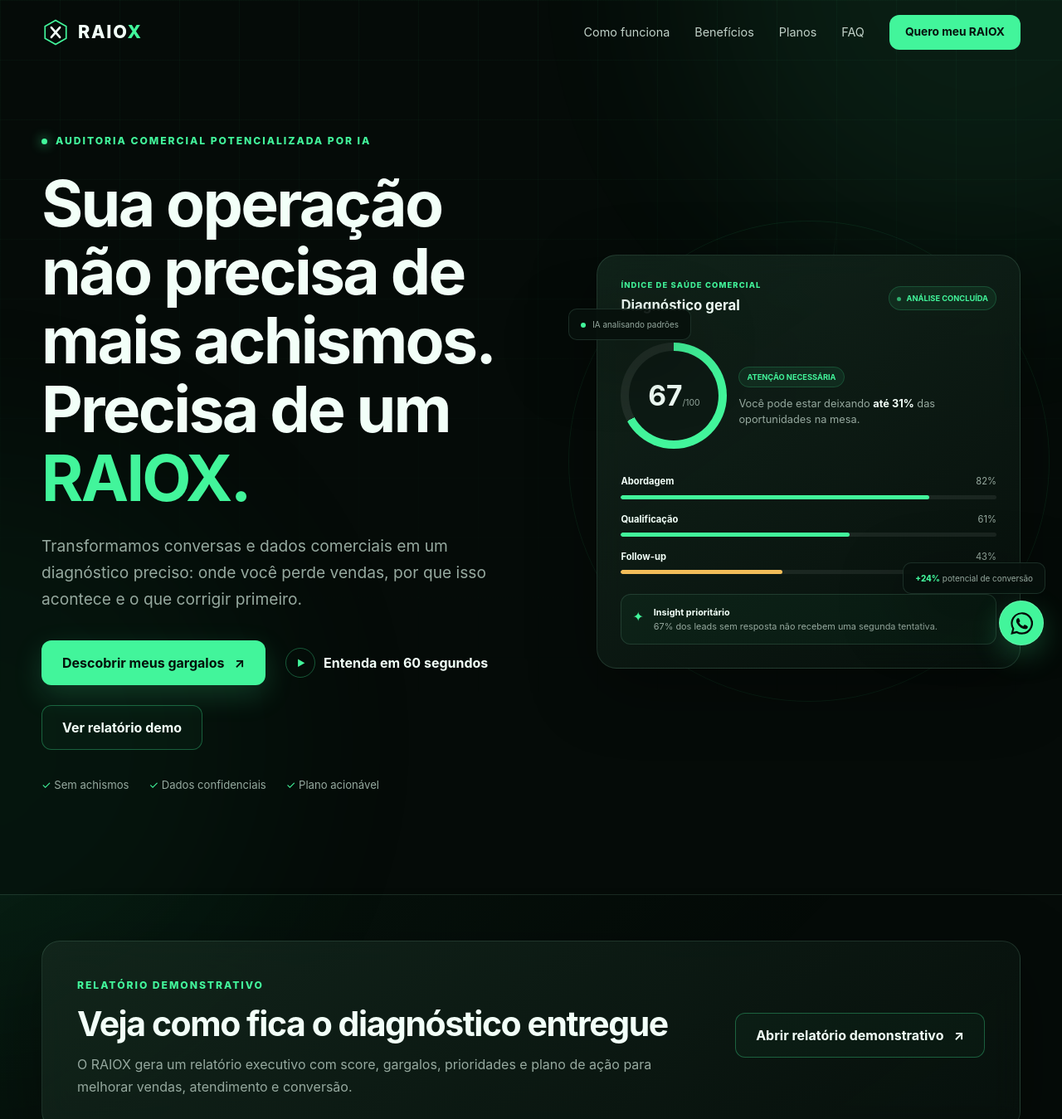
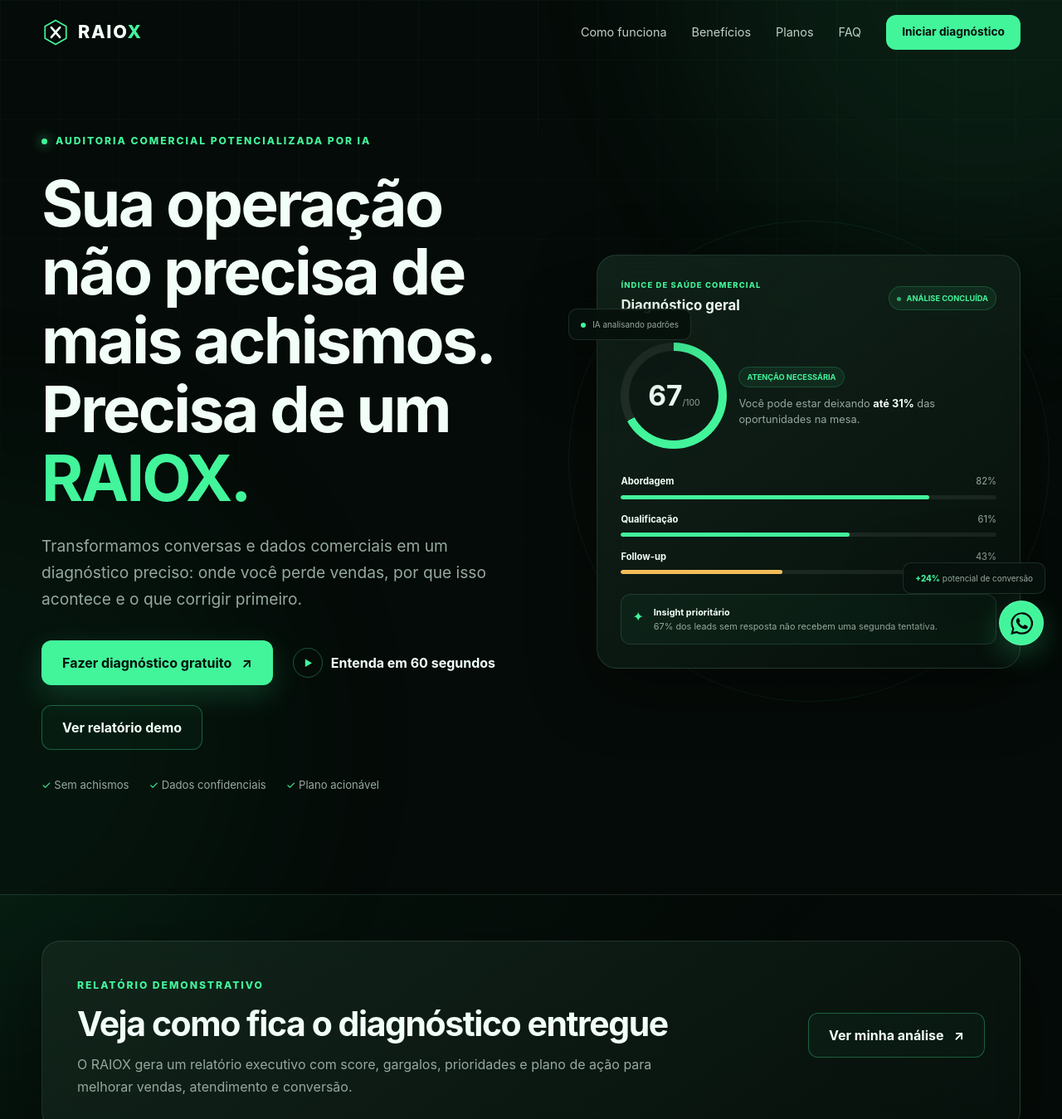
Before and after one commit to ossodigital/raiox-landing, a website: page index.html in a window 1280 px wide. Shown: the top 1349 px of the page at 83% size. Drawn offline with Linux system fonts and the light colour scheme.

Commit message:
feat: connect RAIOX landing to diagnostic sales flow

```diff
--- a/index.html
+++ b/index.html
@@ -114,7 +114,7 @@
         <a href="#beneficios">Benefícios</a>
         <a href="#planos">Planos</a>
         <a href="#faq">FAQ</a>
-        <a class="button button-small whatsapp-link" href="https://wa.me/5511989886009?text=Ol%C3%A1%2C%20vim%20pela%20landing%20RAIOX%20e%20quero%20entender%20meus%20gargalos%20de%20vendas%20e%20atendimento." target="_blank" rel="noopener noreferrer">Quero meu RAIOX</a>
+        <a class="button button-small" href="https://raiox-platform-admin.vercel.app/diagnostico?utm_source=landing_raiox&amp;utm_medium=cta&amp;utm_campaign=diagnostico_gratuito&amp;utm_content=header&amp;origem=landing_raiox">Iniciar diagnóstico</a>
       </nav>
     </div>
   </header>
@@ -127,7 +127,7 @@
           <h1 id="hero-title">Sua operação não precisa de mais achismos. Precisa de um <em>RAIOX.</em></h1>
           <p class="hero-lead">Transformamos conversas e dados comerciais em um diagnóstico preciso: onde você perde vendas, por que isso acontece e o que corrigir primeiro.</p>
           <div class="hero-actions">
-            <a class="button button-primary whatsapp-link" href="https://wa.me/5511989886009?text=Ol%C3%A1%2C%20vim%20pela%20landing%20RAIOX%20e%20quero%20entender%20meus%20gargalos%20de%20vendas%20e%20atendimento." target="_blank" rel="noopener noreferrer">Descobrir meus gargalos <span aria-hidden="true">↗</span></a>
+            <a class="button button-primary" href="https://raiox-platform-admin.vercel.app/diagnostico?utm_source=landing_raiox&amp;utm_medium=cta&amp;utm_campaign=diagnostico_gratuito&amp;utm_content=hero&amp;origem=landing_raiox">Fazer diagnóstico gratuito <span aria-hidden="true">↗</span></a>
             <a class="text-link" href="#como-funciona"><span class="play" aria-hidden="true">▶</span> Entenda em 60 segundos</a>
             <a class="button button-outline" href="./report.html">Ver relatório demo</a>
           </div>
@@ -177,7 +177,7 @@
           <h2 id="demo-report-title">Veja como fica o diagnóstico entregue</h2>
           <p>O RAIOX gera um relatório executivo com score, gargalos, prioridades e plano de ação para melhorar vendas, atendimento e conversão.</p>
         </div>
-        <a class="button button-outline" href="./report.html">Abrir relatório demonstrativo <span aria-hidden="true">↗</span></a>
+        <a class="button button-outline" href="https://raiox-platform-admin.vercel.app/signup?utm_source=landing_raiox&amp;utm_medium=cta&amp;utm_campaign=diagnostico_gratuito&amp;utm_content=ver_minha_analise&amp;origem=landing_raiox">Ver minha análise <span aria-hidden="true">↗</span></a>
       </div>
     </section>
 
```
